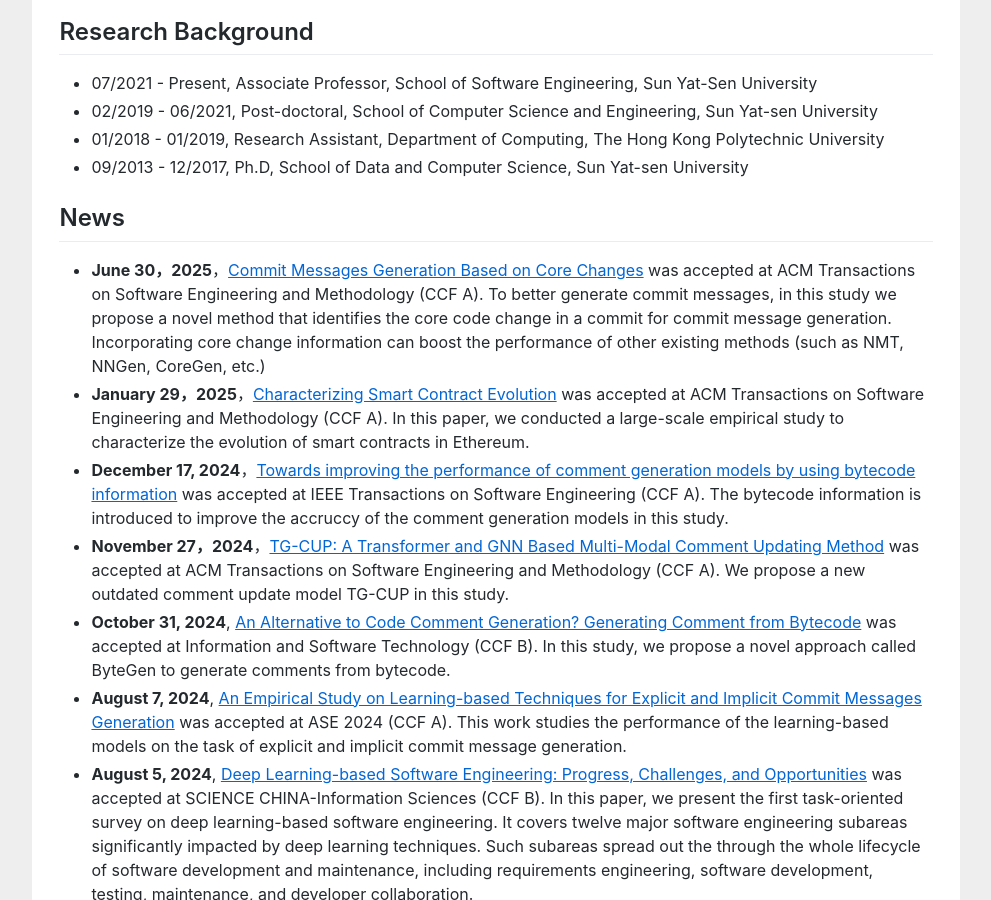
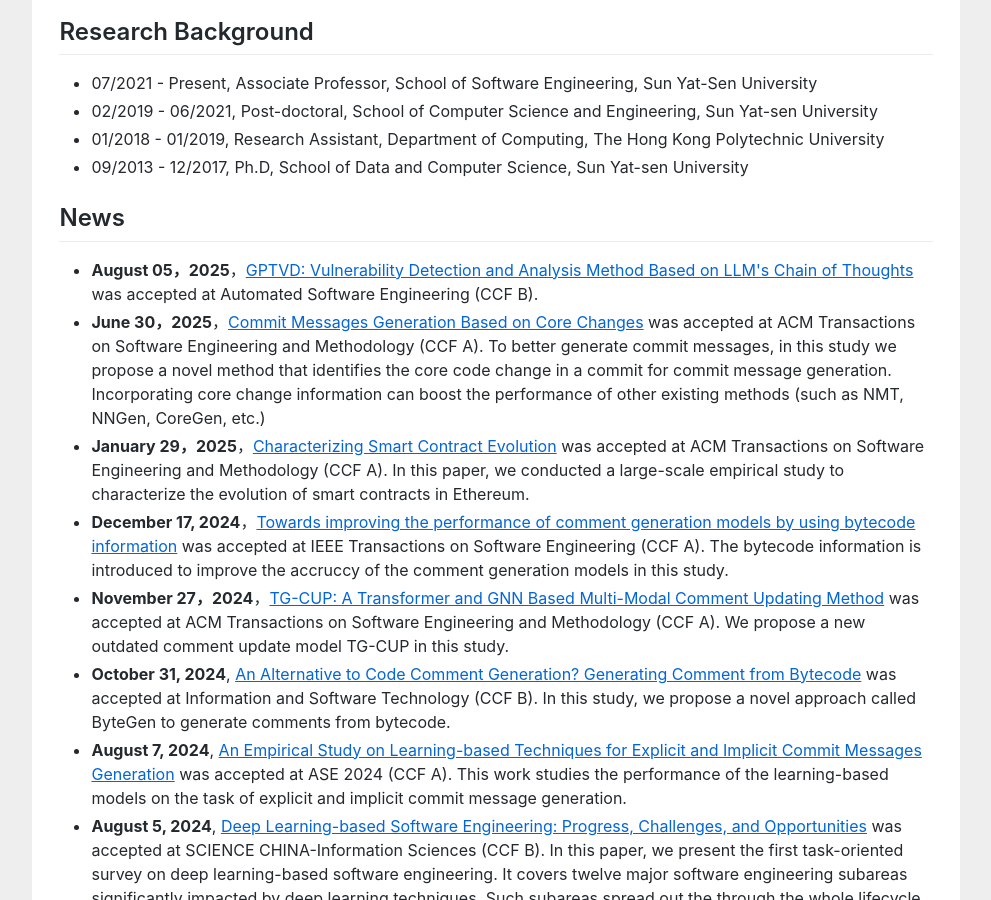
Before and after one commit to huangyuan-hy/huangyuan-hy.github.io, a Jekyll site: the page index.html, which Jekyll copies as it is, in a window 1280 px wide and 900 px high, scrolled down 641 px. Shown: the whole window, without its empty margins (144-1135 px from the left). Built offline with Jekyll 4.4.1, drawn with Linux system fonts in a browser that asks for light colours.

Commit message:
Update index.html

```diff
--- a/index.html
+++ b/index.html
@@ -100,6 +100,7 @@ gtag('config', 'UA-158965281-1');
 
 				<h2>News</h2>
 					<ul>
+						<li><b>August 05，2025</b>，<a href=""><u>GPTVD: Vulnerability Detection and Analysis Method Based on LLM's Chain of Thoughts</u></a> was accepted at Automated Software Engineering (CCF B). </li>
 						<li><b>June 30，2025</b>，<a href=""><u>Commit Messages Generation Based on Core Changes</u></a> was accepted at ACM Transactions on Software Engineering and Methodology (CCF A). To better generate commit messages, in this study we propose a novel method that identifies the core code change in a commit for commit message generation. Incorporating core change information can boost the performance of other existing methods (such as NMT, NNGen, CoreGen, etc.)</li>
 						<li><b>January 29，2025</b>，<a href=""><u>Characterizing Smart Contract Evolution</u></a> was accepted at ACM Transactions on Software Engineering and Methodology (CCF A). In this paper, we conducted a large-scale empirical study to characterize the evolution of smart contracts in Ethereum.</li>
 						<li><b>December 17, 2024</b>，<a href=""><u>Towards improving the performance of comment generation models by using bytecode information</u></a> was accepted at IEEE Transactions on Software Engineering (CCF A). The bytecode information is introduced to improve the accruccy of the comment generation models in this study.</li>
```
